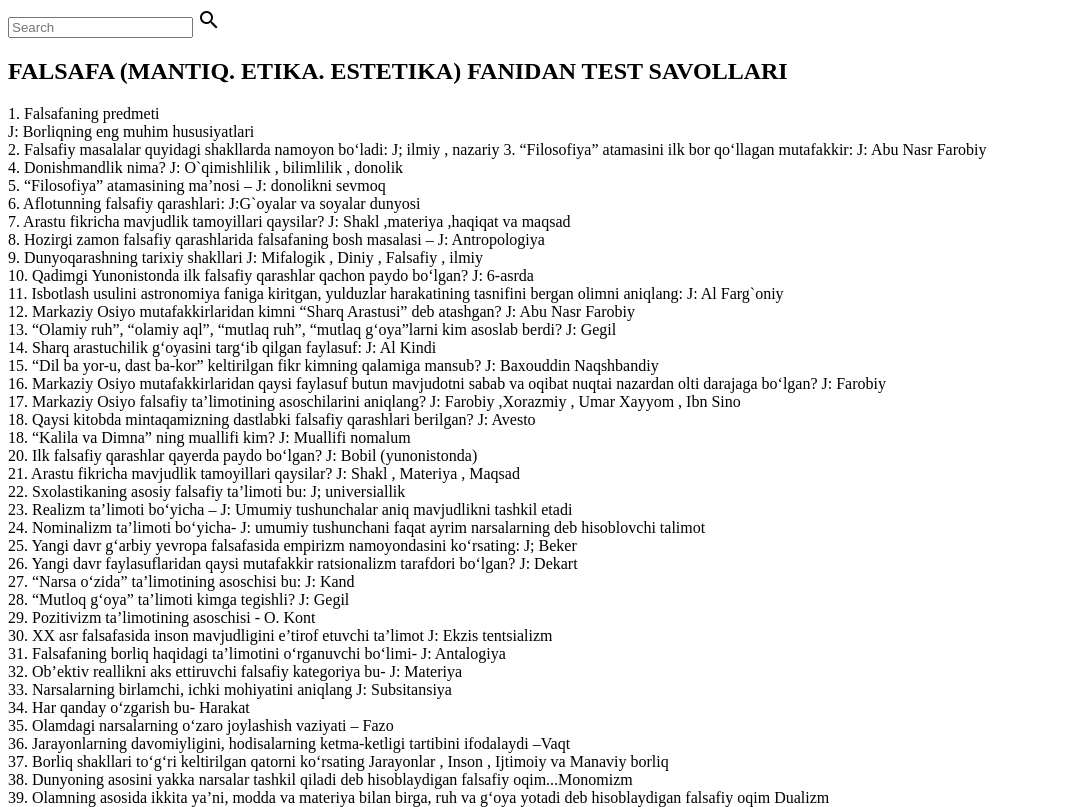
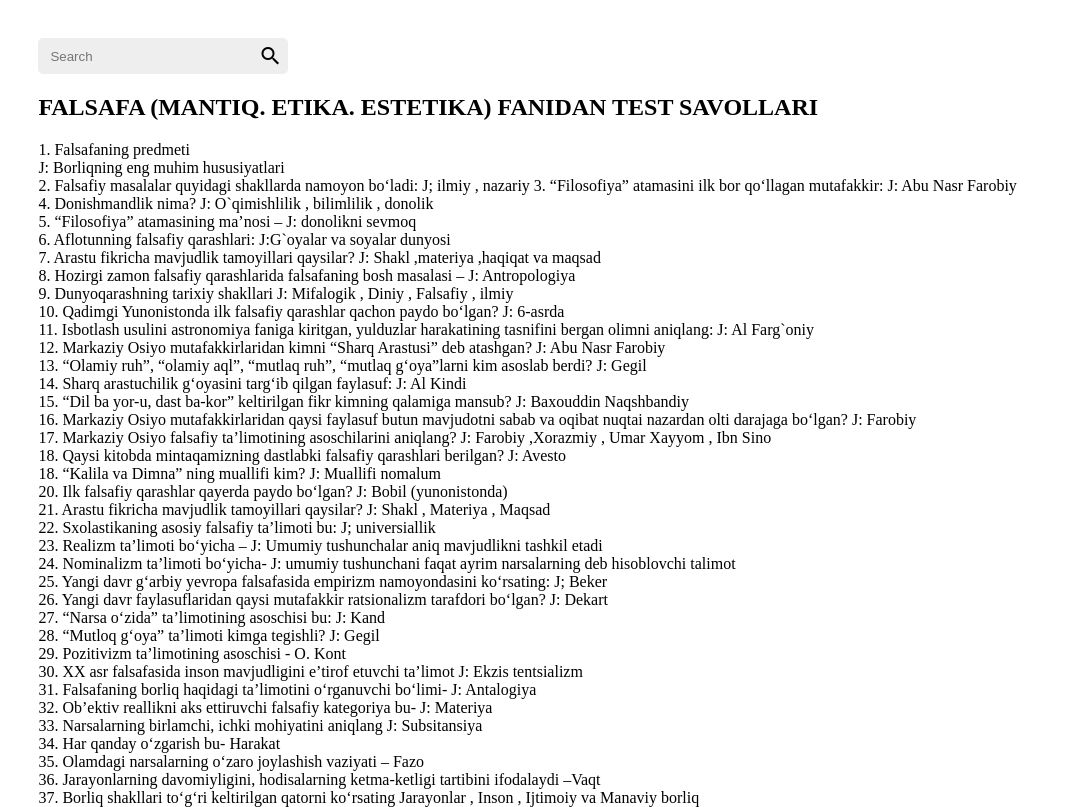
Before and after one commit to 00010708wiut/Anvar, a plain HTML site: page index.html in a window 1280 px wide. Shown: the top 807 px of the page, without its empty margins (0-1072 px from the left). Drawn offline with Linux system fonts and the light colour scheme.

Commit message:
Update index.html

```diff
--- a/index.html
+++ b/index.html
@@ -5,7 +5,7 @@
     <meta name="viewport" content="width=device-width, initial-scale=1.0">
     <title>Document</title>
      <link href="https://fonts.googleapis.com/icon?family=Material+Icons" rel="stylesheet">
-     <link href="Untitled-1.css" rel="stylesheet" type="text/css"/>
+     <link href="Index-style.css" rel="stylesheet" type="text/css"/>
 </head>
 <body>
 
```
